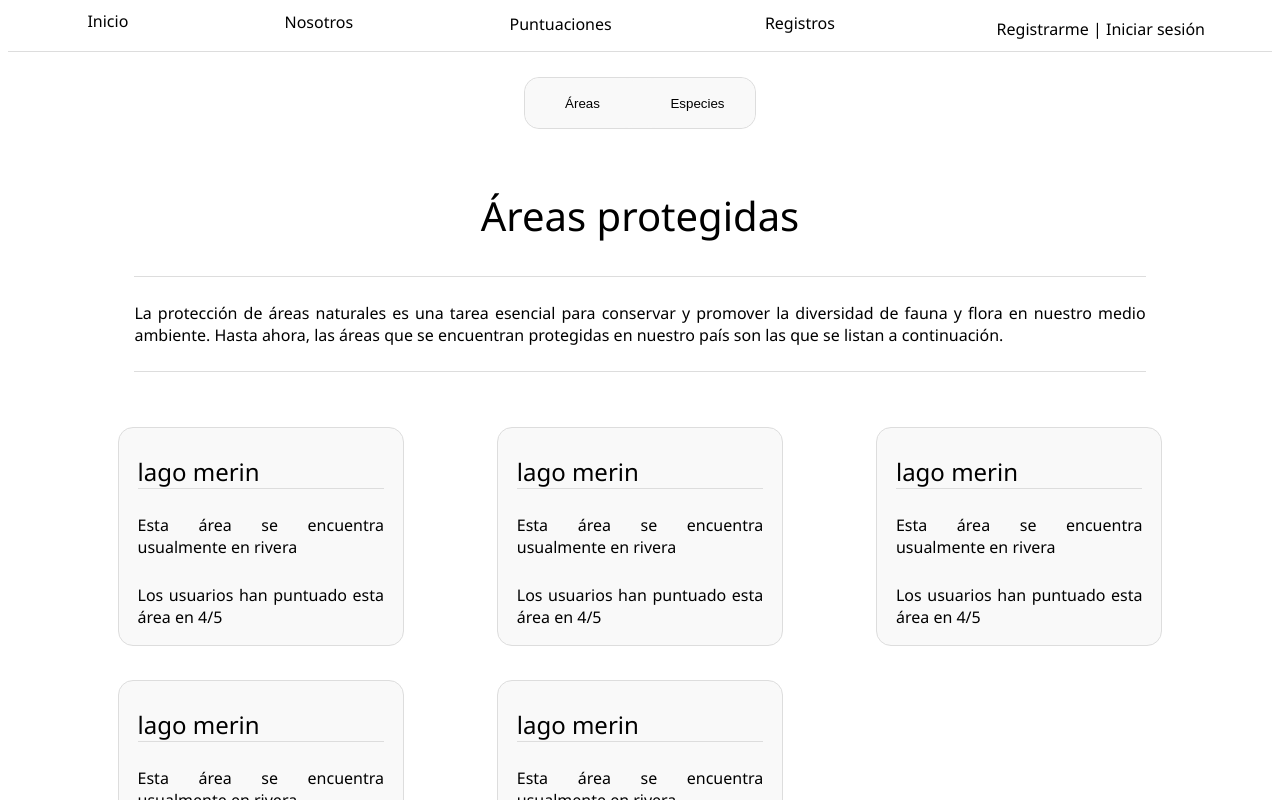
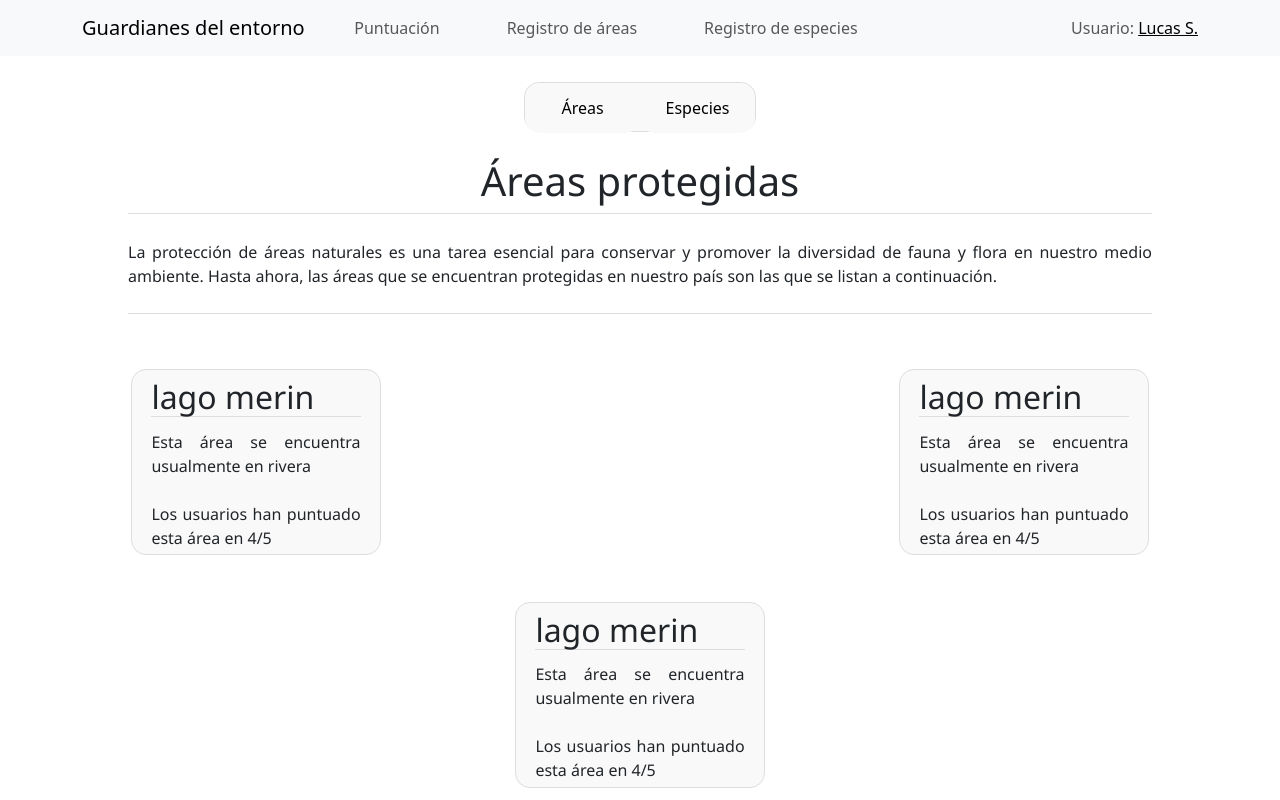
Before and after one commit to CelesteOzerAmi/guardianes, a React (Create React App) app: page /home in a window 1280 px wide. Shown: the top 800 px of the page. Built offline with nearby package versions, Linux system fonts and the light colour scheme.

Commit message:
Added Bootstrap API and components

```diff
--- a/package.json
+++ b/package.json
@@ -3,8 +3,10 @@
   "version": "0.1.0",
   "private": true,
   "dependencies": {
+    "bootstrap": "^5.3.3",
     "cra-template": "1.2.0",
     "react": "^19.0.0",
+    "react-bootstrap": "^2.10.9",
     "react-dom": "^19.0.0",
     "react-router-dom": "^6.29.0",
     "react-scripts": "^5.0.1"
--- a/src/App.css
+++ b/src/App.css
@@ -1,3 +1,4 @@
+
 .App {
   text-align: center;
   margin: 2%;
--- a/src/App.js
+++ b/src/App.js
@@ -3,6 +3,7 @@ import { BrowserRouter as Router, Routes, Route } from 'react-router-dom';
 import Login from './components/Login/Login';
 import Register from './components/Register/Register';
 import Home from './components/HomePage/HomePage';
+import 'bootstrap/dist/css/bootstrap.min.css';
 
 const App = () => {
   return (
--- a/src/components/Area/Area.css
+++ b/src/components/Area/Area.css
@@ -1,3 +1,4 @@
+
 .area {
     width: 65%;
     height: 80%;
@@ -6,6 +7,16 @@
     border: 1px solid #ddd;
     border-radius: 15px;
     background-color: #f9f9f9;
+}
+
+.area a {
+    text-decoration: none;
+    color: black;
+}
+
+.area:hover {
+    transform:  scale(1.1);
+    transition: 0.3s;
 }
 
 .area h2 {
--- a/src/components/Area/Area.js
+++ b/src/components/Area/Area.js
@@ -1,11 +1,24 @@
-import React from 'react';
+import React, { useState } from 'react';
 import './Area.css';
+import AreaDetail from '../AreaDetail/AreaDetail';
 
 
-const Area = ({areaType}) => {
+const Area = ({ areaType }) => {
+  const [areaClicked, setAreaClicked] = useState(false);
+  const [showAreaDetail, setShowAreaDetail] = useState(false);
+
+  const handleClick = (e) => {
+    e.preventDefault();
+    setAreaClicked(!areaClicked);
+    setShowAreaDetail(true);
+    //<AreaDetail areaTypeDetail={areaType} modalLoad={true}/>;
+  }
+
+
+
   return (
     <>
-      <div className='area'>
+      <div className='area' onClick={handleClick}>
         <h2>
           {areaType.nombre}
         </h2>
@@ -16,7 +29,7 @@ const Area = ({areaType}) => {
           {"Los usuarios han puntuado esta área en " + areaType.puntuacion}
         </p>
       </div>
-
+      {showAreaDetail ? <AreaDetail areaTypeDetail={areaType} modalLoad={true} /> : <div></div>}
     </>
   )
 }
--- /dev/null
+++ b/src/components/AreaDetail/AreaDetail.css
@@ -0,0 +1,4 @@
+.area-detail {
+    display: flex;
+    flex-direction: column;
+}
--- /dev/null
+++ b/src/components/AreaDetail/AreaDetail.js
@@ -0,0 +1,52 @@
+import React from 'react';
+import Button from 'react-bootstrap/Button';
+import Modal from 'react-bootstrap/Modal';
+import { useState } from 'react';
+
+const AreaDetail = ({ areaTypeDetail, modalLoad }) => {
+
+    const [modalShow, setModalShow] = useState(modalLoad);
+
+    function MyVerticallyCenteredModal(props) {
+        return (
+            <Modal
+                {...props}
+                size="lg"
+                aria-labelledby="contained-modal-title-vcenter"
+                centered
+            >
+                <Modal.Header closeButton>
+                    <Modal.Title id="contained-modal-title-vcenter">
+                        {areaTypeDetail.nombre}
+                    </Modal.Title>
+                </Modal.Header>
+                <Modal.Body>
+                    <p>
+                        Cras mattis consectetur purus sit amet fermentum. Cras justo odio,
+                        dapibus ac facilisis in, egestas eget quam. Morbi leo risus, porta ac
+                        consectetur ac, vestibulum at eros.
+                    </p>
+                    <p>{areaTypeDetail.ubicacion}</p>
+                    <p>{areaTypeDetail.puntuacion}</p>
+
+                </Modal.Body>
+                <Modal.Footer>
+                    <Button onClick={props.onHide}>Cerrar</Button>
+                </Modal.Footer>
+            </Modal>
+        );
+    }
+
+
+    return (
+        <>
+            <MyVerticallyCenteredModal
+                show={modalShow}
+                onHide={() => setModalShow(false)}
+            />
+
+        </>
+    )
+}
+
+export default AreaDetail
--- a/src/components/NavBar/NavBar.css
+++ b/src/components/NavBar/NavBar.css
@@ -1,19 +1,4 @@
 
-.navbar ul{
-    padding: 0;
-    margin: 0;
-    display: flex;
-    justify-content: space-around;
-    border-bottom: 1px solid #ddd;
-    list-style: none;
-    font-family:'Segoe UI', Tahoma, Geneva, Verdana, sans-serif;
+.navbar .navbar-element {
+    padding: 0% 3%;
 }
-
-.navbar a{
-    padding: 5%;
-    display: flex;
-    height: 80%;
-    width: 100%;
-    text-decoration: none;
-    color: black;
-}
--- a/src/components/NavBar/NavBar.js
+++ b/src/components/NavBar/NavBar.js
@@ -1,30 +1,25 @@
 import './NavBar.css';
 import React from 'react';
-import {  Link  } from "react-router-dom";
+import Container from 'react-bootstrap/Container';
+import Navbar from 'react-bootstrap/Navbar';
 
 const NavBar = () => {
   return (
-      <div className='navbar'>
-        <nav>
-          <ul>
-            <li>
-              <Link to="../home">Inicio</Link>
-            </li>
-            <li>
-              <Link to="./">Nosotros</Link>
-            </li>
-            <li>
-              <Link to="./">Puntuaciones</Link>
-            </li>
-            <li>
-              <Link to="./">Registros</Link>
-            </li>
-            <li>
-              <Link to="/">Registrarme | Iniciar sesión</Link>
-            </li>
-          </ul>
-        </nav>
-      </div>
+    <>
+      <Navbar className="bg-body-tertiary navbar">
+        <Container>
+          <Navbar.Brand href="/home">Guardianes del entorno</Navbar.Brand>
+          <Navbar.Text className='navbar-element'>Puntuación</Navbar.Text>
+          <Navbar.Text className='navbar-element'>Registro de áreas</Navbar.Text>
+          <Navbar.Text className='navbar-element'>Registro de especies</Navbar.Text>
+          <Navbar.Collapse className="justify-content-end">
+            <Navbar.Text>
+              Usuario: <a href="./">Lucas S.</a>
+            </Navbar.Text>
+          </Navbar.Collapse>
+        </Container>
+      </Navbar>
+    </>
   )
 }
 
--- a/src/components/Species/Species.css
+++ b/src/components/Species/Species.css
@@ -17,3 +17,8 @@
     width: 100%;
     border: none;
 }
+
+.species:hover {
+    transform:  scale(1.1);
+    transition: 0.3s;
+}
```
Also changed, not shown: 1 other file (tests, documents, lock files or other folders).
